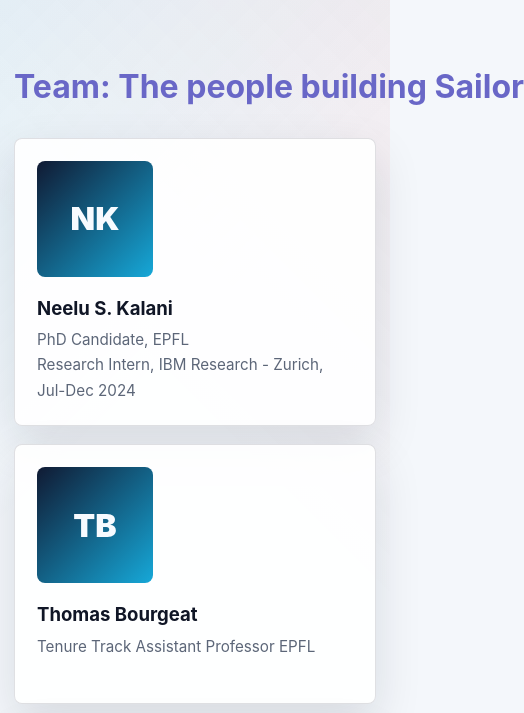
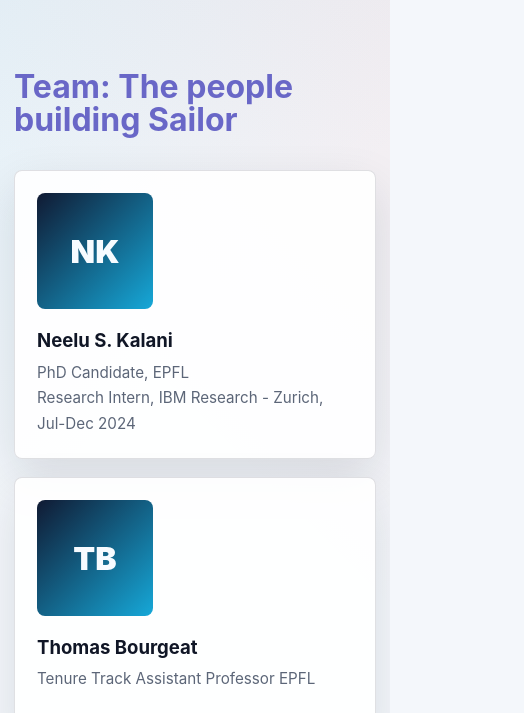
Before and after one commit to sailor-context-switch/sailor-context-switch.github.io, a plain HTML site: page team.html in a window 390 px wide. Shown: the part 131-844 px from the top of the page, 524 px wide, since content can reach past the window. Drawn offline with Linux system fonts and the light colour scheme.

Commit message:
Fix for phone screen size

```diff
--- a/styles.css
+++ b/styles.css
@@ -20,6 +20,7 @@
 
 html {
   background: var(--paper);
+  overflow-x: hidden;
 }
 
 body {
@@ -32,6 +33,7 @@ body {
     linear-gradient(135deg, rgba(22, 168, 216, 0.09), transparent 34%),
     linear-gradient(225deg, rgba(216, 81, 81, 0.08), transparent 38%),
     var(--paper);
+  overflow-x: hidden;
 }
 
 img,
@@ -671,9 +673,11 @@ main {
 
 .team-heading {
   max-width: none;
-  white-space: nowrap;
   color: var(--violet);
   font-size: clamp(1.45rem, 2.7vw, 2.45rem);
+  line-height: 1.08;
+  white-space: nowrap;
+  word-break: normal;
 }
 
 .team-heading span {
@@ -769,6 +773,13 @@ main {
     font-size: clamp(1.05rem, 4.6vw, 1.6rem);
   }
 
+  .team-heading {
+    line-height: 1.12;
+    overflow-wrap: normal;
+    text-wrap: balance;
+    white-space: normal;
+  }
+
   .benefit-band,
   .problem-band {
     padding: 54px 0;
```
